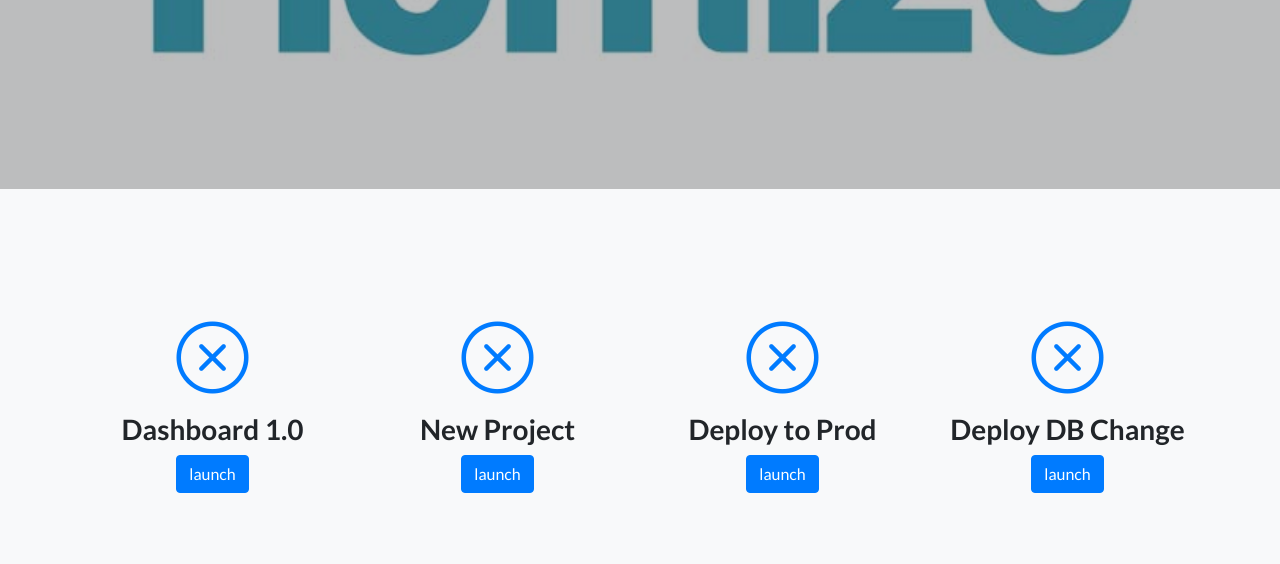
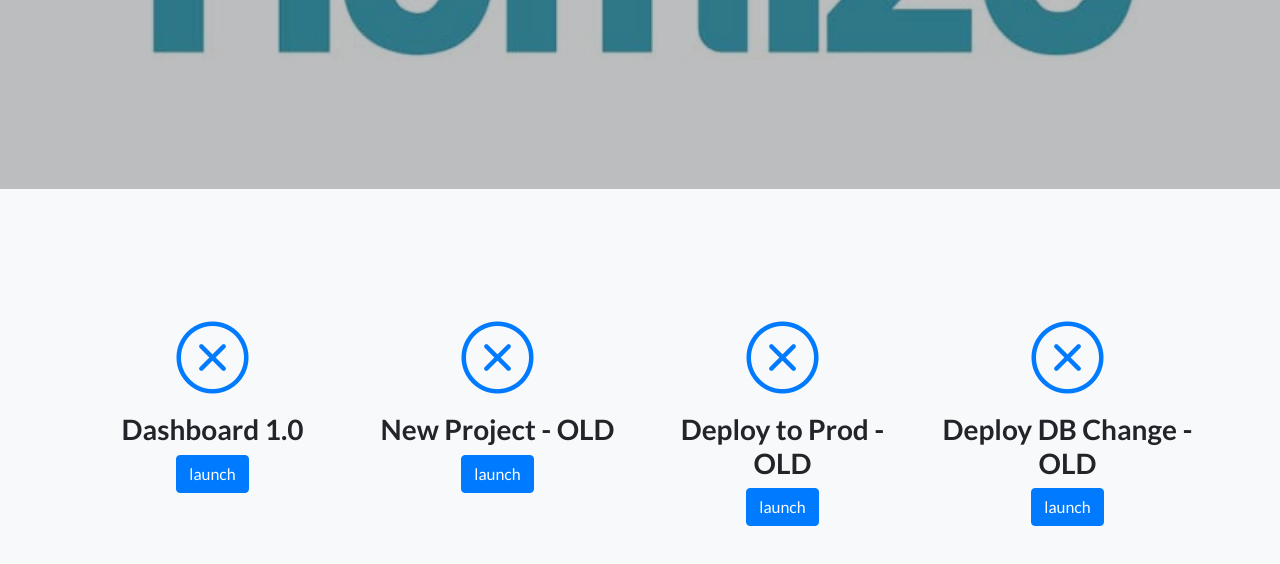
Before and after one commit to wepm-hq/homize-project-home2.0, a website: page index.html in a window 1280 px wide. Shown: the part 414-978 px from the top of the page. Drawn offline with Linux system fonts and the light colour scheme.

Commit message:
updated label for old forms

```diff
--- a/index.html
+++ b/index.html
@@ -88,7 +88,7 @@
             <div class="features-icons-icon d-flex">
               <i class="icon-close m-auto text-primary"></i>
             </div>
-            <h3>New Project</h3>
+            <h3>New Project - OLD</h3>
             <p class="lead mb-0"><a class="btn btn-primary" href="https://forms.gle/NsTnbiYzVfeaiDnA7" role="button" target="_blank">launch</a></p>
           </div>
         </div>
@@ -99,7 +99,7 @@
             <div class="features-icons-icon d-flex">
               <i class="icon-close m-auto text-primary"></i>
             </div>
-            <h3>Deploy to Prod</h3>
+            <h3>Deploy to Prod - OLD</h3>
             <p class="lead mb-0"><a class="btn btn-primary" href="https://forms.gle/qAZCGKTSNP9Tsv6VA" role="button" target="_blank">launch</a></p>
           </div>
         </div>
@@ -110,7 +110,7 @@
             <div class="features-icons-icon d-flex">
               <i class="icon-close m-auto text-primary"></i>
             </div>
-            <h3>Deploy DB Change</h3>
+            <h3>Deploy DB Change - OLD</h3>
             <p class="lead mb-0"><a class="btn btn-primary" href="https://forms.gle/BKRHrsWuwYfQAoRaA" role="button" target="_blank">launch</a></p>
           </div>
         </div>
```
